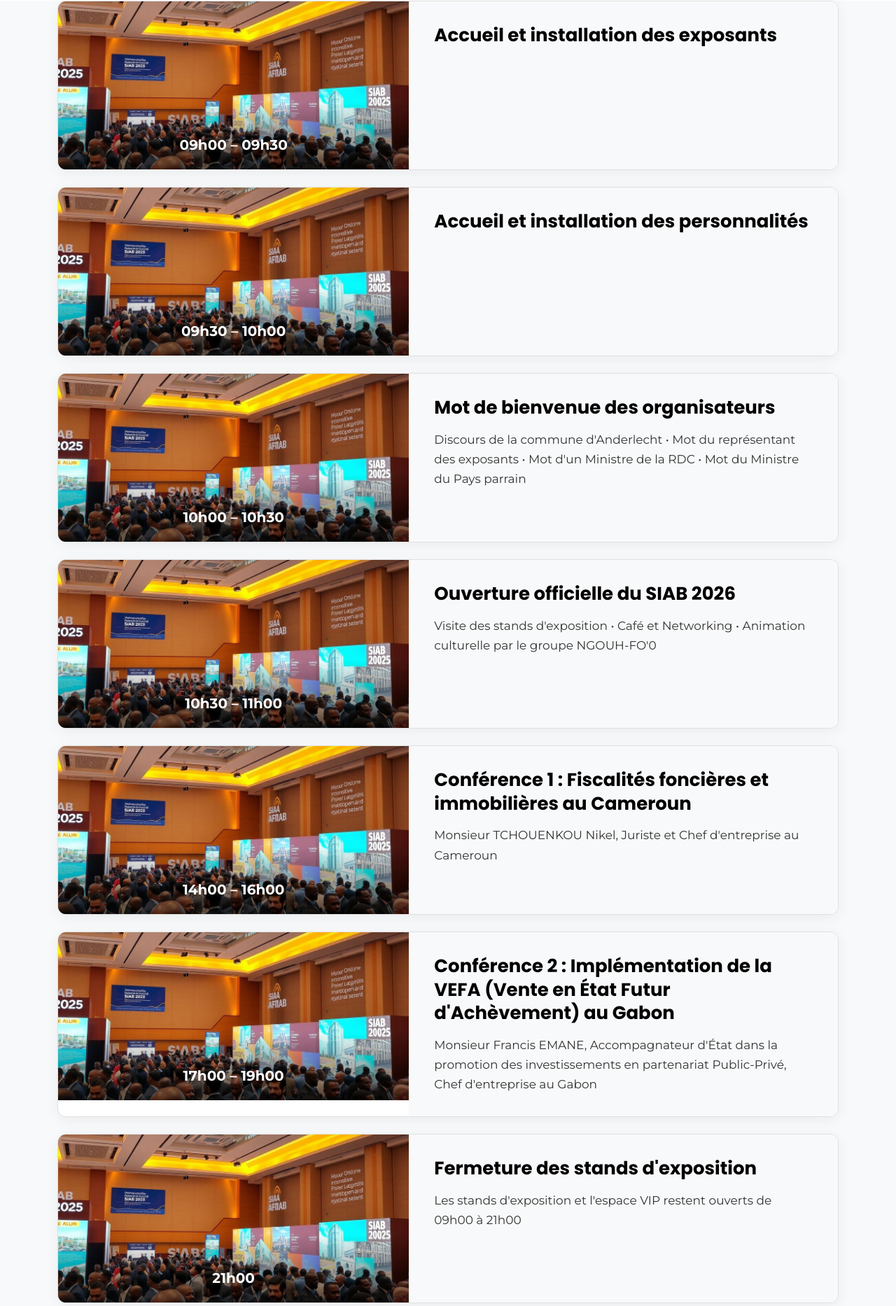
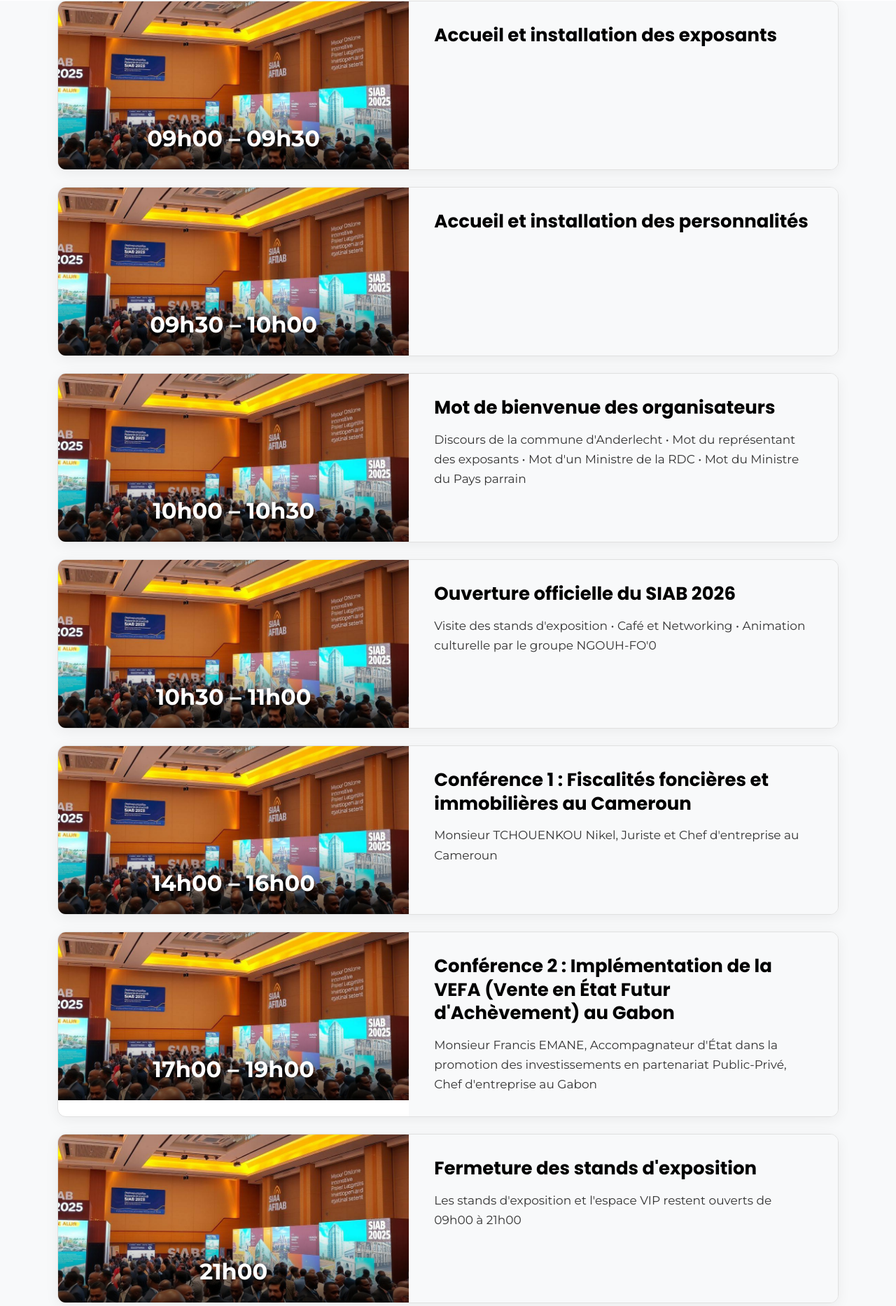
Before and after one commit to Rems-21/siabevent, a Django app: page /programme in a window 1280 px wide. Shown: the part 622-2488 px from the top of the page at 70% size. Run offline with Django 4.2, Linux system fonts and the light colour scheme; data that the repository does not hold is empty.

Commit message:
fix:add programme

```diff
--- a/static/css/programme.css
+++ b/static/css/programme.css
@@ -157,7 +157,7 @@ body {
     bottom: 20px;
     left: 50%;
     transform: translateX(-50%);
-    font-size: 20px;
+    font-size: 32px;
     font-weight: 700;
     color: #ffffff;
     text-shadow: 0 2px 8px rgba(0, 0, 0, 0.4);
```
